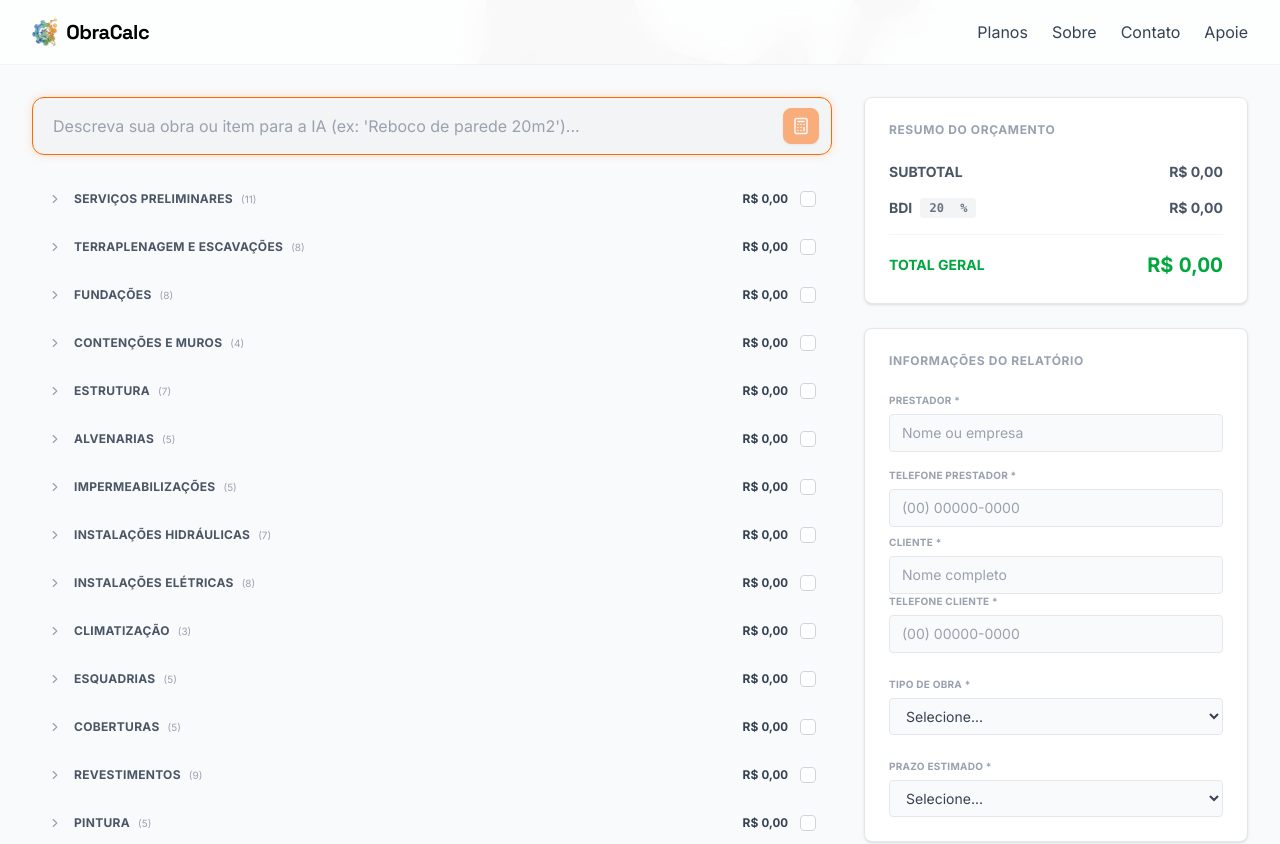
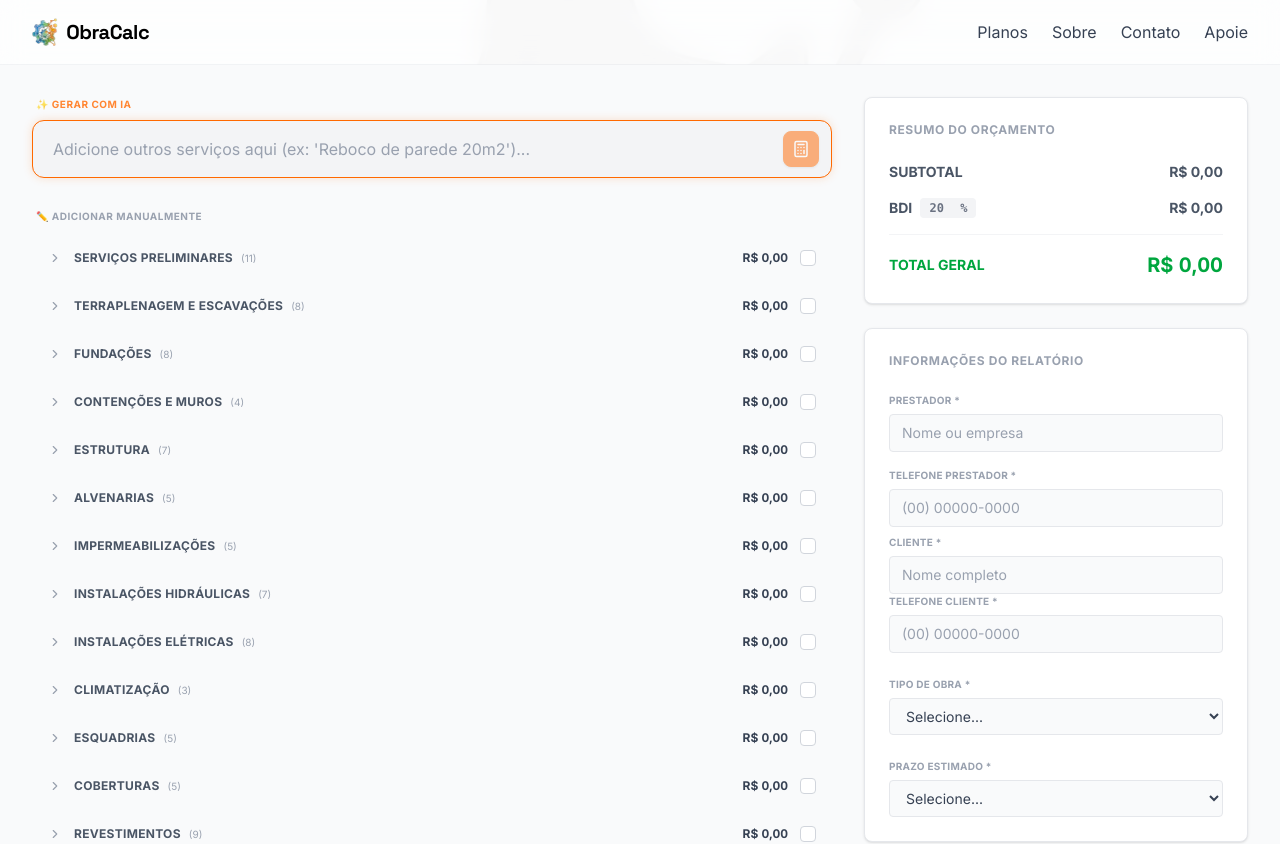
Before and after one commit to maicontinelli/ObraCalc, a Next.js app: page /editor/1 in a window 1280 px wide. Shown: the top 844 px of the page. Built offline with nearby package versions, Linux system fonts and the light colour scheme.

Commit message:
Enhance UI with updated labels, placeholders, and subtitles

```diff
--- a/components/AiAssistant.tsx
+++ b/components/AiAssistant.tsx
@@ -150,7 +150,7 @@ export default function AiAssistant() {
                             type="text"
                             value={query}
                             onChange={(e) => setQuery(e.target.value)}
-                            placeholder="Pergunte sobre materiais, normas ou custos..."
+                            placeholder="Descreva seu serviço (ex: construir muro de 15m, reformar cozinha, pintar casa)..."
                             className="w-full pl-4 pr-12 py-4 rounded-xl border border-orange-500 dark:border-orange-500 bg-white/40 dark:bg-gray-800/40 backdrop-blur-sm focus:border-orange-500 dark:focus:border-orange-500 focus:ring-2 focus:ring-orange-500/20 dark:focus:ring-orange-500/20 outline-none transition-all shadow-sm text-sm text-gray-800 dark:text-gray-100 placeholder-gray-500 dark:placeholder-gray-400" />
 
                         <button
@@ -162,9 +162,7 @@ export default function AiAssistant() {
                         </button>
                     </form>
 
-                    <p className="text-sm font-normal text-gray-500 dark:text-gray-400 mt-4 text-center max-w-lg mx-auto leading-relaxed">
-                        Transforme qualquer ideia de obra ou serviço em um orçamento preciso em segundos — a IA faz os cálculos por você usando base de preços reais.
-                    </p>
+
 
 
                     <div className="flex justify-center mb-6 mt-10">
--- a/components/BoqEditor.tsx
+++ b/components/BoqEditor.tsx
@@ -321,6 +321,13 @@ export default function BoqEditor({ estimateId }: { estimateId: string }) {
                     {/* LEFT COLUMN: Main Content (2/3) */}
                     <div className="lg:col-span-2 space-y-6">
 
+                        {/* Labels for AI vs Manual */}
+                        <div className="flex items-center justify-between px-1 mb-2">
+                            <span className="text-[10px] uppercase font-bold tracking-wider text-orange-500/80">
+                                ✨ Gerar com IA
+                            </span>
+                        </div>
+
                         {/* AI Assistant Search Bar */}
                         <div className="mb-2">
                             <CommandSearch
@@ -375,8 +382,15 @@ export default function BoqEditor({ estimateId }: { estimateId: string }) {
                             />
                         </div>
 
+
+
                         {/* Main List Container */}
                         <div className="">
+                            <div className="mb-3 px-1">
+                                <span className="text-[10px] uppercase font-bold tracking-wider text-gray-400">
+                                    ✏️ Adicionar manualmente
+                                </span>
+                            </div>
                             {/* Items List Content - Removed divide-y, using space-y for cleaner separation */}
                             <div className="space-y-2">
                                 {categories.map((category) => {
--- a/components/CommandSearch.tsx
+++ b/components/CommandSearch.tsx
@@ -163,7 +163,7 @@ export default function CommandSearch({ items, onSelect, onAddCustom }: CommandS
                                 if (aiResponse) setAiResponse(null);
                             }}
                             onFocus={() => query && !aiResponse && setIsOpen(true)}
-                            placeholder="Descreva sua obra ou item para a IA (ex: 'Reboco de parede 20m2')..."
+                            placeholder="Adicione outros serviços aqui (ex: 'Reboco de parede 20m2')..."
                             className="w-full pl-5 pr-12 py-4 rounded-xl border-none outline-none bg-transparent text-base text-gray-700 dark:text-gray-300 placeholder-gray-400 dark:placeholder-gray-500"
                         />
 
--- a/components/Hero.tsx
+++ b/components/Hero.tsx
@@ -21,6 +21,10 @@ export function Hero() {
                     </h1>
                 </div>
 
+                <h2 className="text-xl md:text-2xl text-gray-600 dark:text-gray-300 font-medium text-center mb-10 max-w-2xl mx-auto leading-relaxed">
+                    Orçamentos precisos em segundos — IA com base de preços reais do mercado.
+                </h2>
+
                 {/* AI Assistant Container (Search Bar) */}
                 <div className="max-w-3xl mx-auto relative z-20 mb-8">
                     <MathParticles />
```
